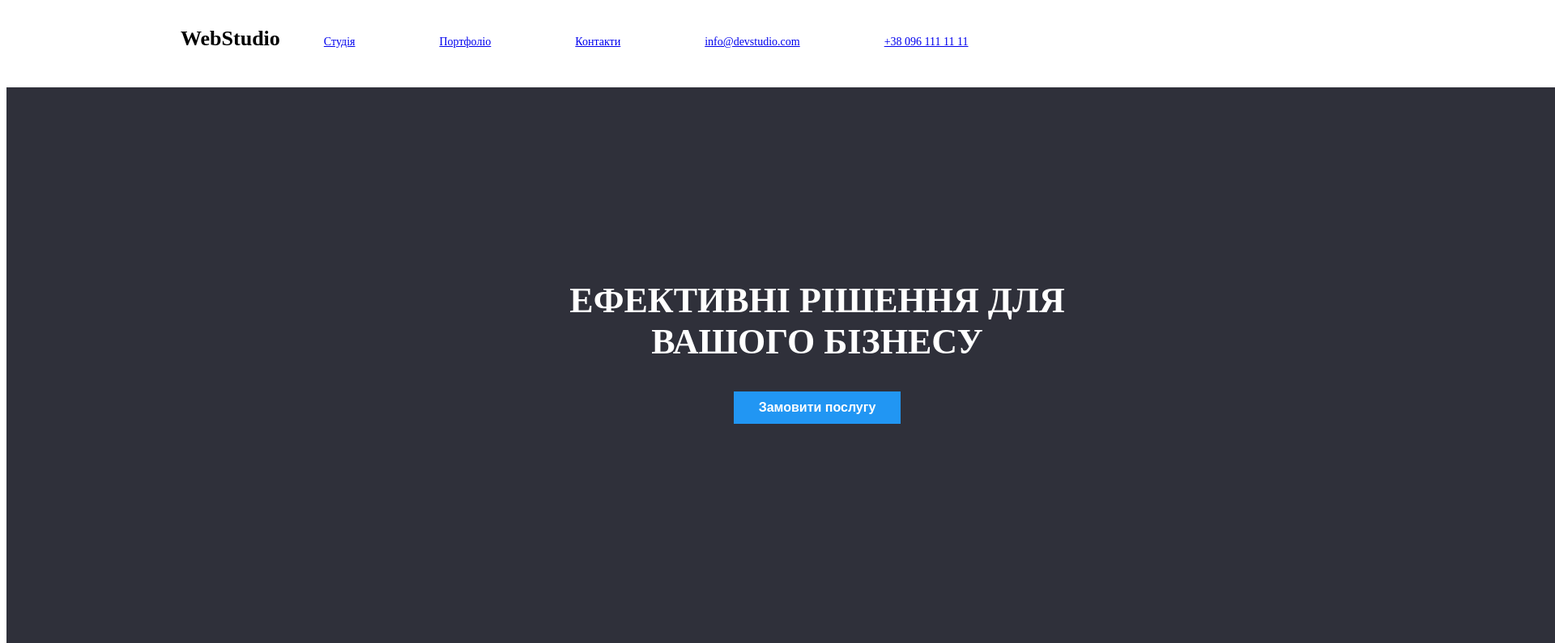
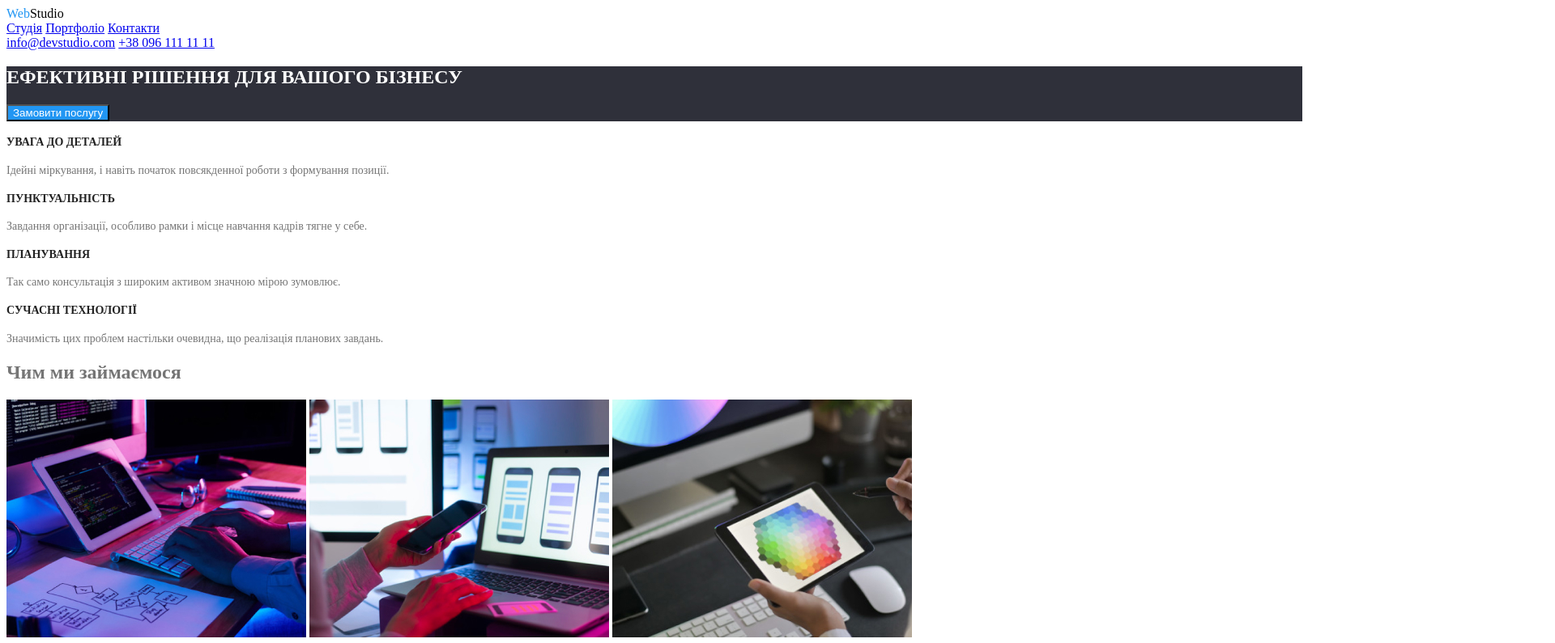
Before and after one commit to Yul1aPedchenko/WebStudioNew, a plain HTML site: page index.html in a window 1280 px wide. Shown: the top 795 px of the page at 81% size, 1920 px wide, since content can reach past the window. Drawn offline with Linux system fonts and the light colour scheme.

Commit message:
redactory code

```diff
--- a/css/style.css
+++ b/css/style.css
@@ -1,118 +1,57 @@
+:root {
+    --primary-text-color: #757575;
+    --title-text-color: #212121;
+    --secondary-text-color: #ffffff;
+    --background-button-color: #2196F3;
+    --primary-background-color: #FFF;
+    --background-team-color: #F5F4FA;
+    --logo-color: #000;
+    --secondary-background-color: #2F303A;
+
+}
+
 body {
     width: 1600px;
+    color: var(--primary-text-color);
+    background: var(--primary-background-color);
 }
 
-main {
-    padding: 0px 215px;
-    margin: 0px auto;
+/*header*/
+
+.logo {
+    color: var(--logo-color);
 }
 
-nav {
-    background-color: #fff;
-    width: 1600px;
-    height: 50px;
-    padding: 25px 215px;
+.blue {
+    color: var(--background-button-color);
 }
 
-.site {
-    font-weight: 700;
-    font-size: 26px;
+.site-list {
+    color: var(--title-text-color);
 }
 
-a {
-    padding: 0px 50px;
-    font-size: 14px;
-    line-height: 16px;
+/*Spost*/
+
+.post {
+    background-color: var(--secondary-background-color);
 }
 
-.info {
-    right: 250px;
+.postTitle {
+    color: var(--secondary-text-color);
 }
 
-.phone {
-    left: 123px;
+.postbtn {
+    background: var(--background-button-color);
+    color: var(--secondary-text-color);
+    cursor: pointer;
 }
 
-.cap {
-    border: 1px solid #2f303a;
-    background: #2F303A;
-    padding: 200px;
-    width: 1600px;
-    height: 300px;
-    color: #fff;
-    text-align: center;
+/*benefits*/
+.benefits-title {
+    color: var(--title-text-color);
+    font-size: 14px;
 }
 
-h1 {
-    font-weight: 900;
-    font-size: 44px;
+.benefits-text {
+    font-size: 14px;
 }
-
-.btn1 {
-    border: 1px solid #2196F3;
-    background-color: #2196F3;
-    padding-top: 10px;
-    padding-bottom: 10px;
-    padding-left: 30px;
-    padding-right: 30px;
-    color: #fff;
-    font-weight: 700;
-    font-size: 16px;
-}
-
-h4 {
-    color: #212121;
-}
-
-.PFeature {
-    color: #757575;
-    font-weight: 400;
-    font-size: 16px;
-}
-
-.card1 {
-    width: 270px;
-    height: 368px;
-    background-color: #fff;
-    box-shadow: 0px 1px 3px rgba(0, 0, 0, 0.12), 0px 1px 1px rgba(0, 0, 0, 0.14), 0px 2px 1px rgba(0, 0, 0, 0.2);
-    border-radius: 0px 0px 4px 4px;
-}
-
-.card {
-    width: 270px;
-    height: 260px;
-}
-
-.name {
-    margin-top: 10px;
-    margin-bottom: 10px;
-    font-weight: 500;
-    font-size: 16px;
-    text-align: center;
-}
-
-.position {
-    color: #757575;
-    font-weight: 400;
-    font-size: 16px;
-    margin: 10px;
-    text-align: center;
-}
-
-.OurTeam {
-    width: 1600px;
-    background: #F5F4FA;
-}
-
-footer {
-    width: 1600px;
-    height: 252px;
-    padding: 60px;
-    background: #2F303A;
-}
-
-.adress {
-    font-weight: 400;
-    font-size: 14px;
-    color: #fff;
-}
--- a/index.html
+++ b/index.html
@@ -1,5 +1,5 @@
 <!DOCTYPE html>
-<html lang="en">
+<html lang="ua">
 <head>
     <meta charset="UTF-8">
     <meta http-equiv="X-UA-Compatible" content="IE=edge">
@@ -8,96 +8,105 @@
     <link rel="stylesheet" href="css/style.css">
 </head>
 <body>
-    <header>
-        <nav>
-            <span class="site">WebStudio</span>
+    <header class="header">
+        <nav class="site-nav">
+                <a class="logo"><span class="blue">Web</span>Studio</a>
+                <nav class="site-list">
                     <a href="index.html">Студія</a>
                     <a href="index2.html">Портфоліо</a>
                     <a href="#">Контакти</a>
+                </nav>
+            </nav>
+            <nav>
                 <a href="mailto:info@devstudio.com" class="info">info@devstudio.com</a>
                 <a href="tel:+380961111111" class="phone">+38 096 111 11 11</a>
             </nav>
-        <section class="cap">
-             <h1>ЕФЕКТИВНІ РІШЕННЯ ДЛЯ <br> ВАШОГО БІЗНЕСУ</h1>
-             <button class="btn1">Замовити послугу</button>
-        </section>
     </header>
 
-    <main>
+    <main class="main">
+        <section class="post">
+             <h1 class="postTitle">ЕФЕКТИВНІ РІШЕННЯ ДЛЯ ВАШОГО БІЗНЕСУ</h1>
+             <button class="postbtn">Замовити послугу</button>
+        </section>
+
         <div>
 
-            <div class="features">
-                <article>
-                    <h4>УВАГА ДО ДЕТАЛЕЙ</h4>
-                    <p class="PFeature">Ідейні міркування, і навіть початок повсякденної роботи з формування позиції.</p>
+            <div class="benefits">
+                <article class="benefits-block">
+                    <h4 class="benefits-title">УВАГА ДО ДЕТАЛЕЙ</h4>
+                    <p class="benefits-text">Ідейні міркування, і навіть початок повсякденної роботи з формування позиції.</p>
                 </article>
 
-                <article>
-                    <h4>ПУНКТУАЛЬНІСТЬ</h4>
-                    <p class="PFeature">Завдання організації, особливо рамки і місце навчання кадрів тягне у себе.</p>
+                <article class="benefits-block">
+                    <h4 class="benefits-title">ПУНКТУАЛЬНІСТЬ</h4>
+                    <p class="benefits-text">Завдання організації, особливо рамки і місце навчання кадрів тягне у себе.</p>
                 </article>
 
-                <article>
-                    <h4>ПЛАНУВАННЯ</h4>
-                    <p class="PFeature">Так само консультація з широким активом значною мірою зумовлює.</p>
+                <article class="benefits-block">
+                    <h4 class="benefits-title">ПЛАНУВАННЯ</h4>
+                    <p class="benefits-text">Так само консультація з широким активом значною мірою зумовлює.</p>
                 </article>
 
-                <article>
-                    <h4>СУЧАСНІ ТЕХНОЛОГІЇ</h4>
-                    <p class="PFeature">Значимість цих проблем настільки очевидна, що реалізація планових завдань.</p>
+                <article class="benefits-block">
+                    <h4 class="benefits-title">СУЧАСНІ ТЕХНОЛОГІЇ</h4>
+                    <p class="benefits-text">Значимість цих проблем настільки очевидна, що реалізація планових завдань.</p>
                 </article>
             </div>
 
             <section class="WhatDoWeDo">
-                <h2>Чим ми займаємося</h2>
-                <img src="img/img.jpg" alt="" class="wdwdImg1">
-                <img src="img/img-1.jpg" alt="" class="wdwdImg2">
-                <img src="img/img-2.jpg" alt="" class="wdwdImg3">
+                <div>
+                    <h2 class="sectionTitle">Чим ми займаємося</h2>
+                </div>
+                <div>
+                    <img src="img/img.jpg" alt="" class="whatDoWeDoImg">
+                    <img src="img/img-1.jpg" alt="" class="whatDoWeDoImg">
+                    <img src="img/img-2.jpg" alt="" class="whatDoWeDoImg">
+                </div>
             </section>
 
             <section class="OurTeam">
-                <h2>Наша команда</h2>
-                <article class="card1">
+                <h2 class="sectionTitle">Наша команда</h2>
+                <article class="teamCard">
                     <div>
                         <img src="img/i.jpg" alt="" class="card">
                     </div>
-                    <h4 class="name">Ігор Дем'яненко</h4>
-                    <p class="position">Product Designer</p class="PFeature">
+                    <h4 class="teamName">Ігор Дем'яненко</h4>
+                    <p class="position">Product Designer</p>
                 </article>
 
-                <article class="card1">
+                <article class="teamCard">
                     <div>
                         <img src="img/o.jpg" alt="" class="card">
                     </div>
-                    <h4 class="name">Ольга Рєпіна</h4>
-                    <p class="position">Frontend Developer</p class="PFeature">
+                    <h4 class="teamName">Ольга Рєпіна</h4>
+                    <p class="position">Frontend Developer</p>
                 </article>
 
-                <article class="card1">
+                <article class="teamCard">
                     <div>
                         <img src="img/mk.jpg" alt="" class="card">
                     </div>
-                    <h4 class="name">Микола Тарасов</h4>
-                    <p class="position">Marketing</p class="PFeature">
+                    <h4 class="teamName">Микола Тарасов</h4>
+                    <p class="position">Marketing</p>
                 </article>
 
-                <article class="card1">
+                <article class="teamCard">
                     <div>
                         <img src="img/m.jpg" alt="" class="card">
                     </div>
-                    <h4 class="name">Михайло Єрмаков</h4>
-                    <p class="position">UI Designer</p class="PFeature">
+                    <h4 class="teamName">Михайло Єрмаков</h4>
+                    <p class="position">UI Designer</p>
                 </article>
             </section>
         </div>
     </main>
 
-    <footer>
+    <footer class="pageFooter">
         <div>
-            <span>WebStudio</span>
+            <a href="#" class="logo"><span class="blue">Web</span>Studio</a>
             <p class="adress">м. Київ, пр-т Лесі Українки, 26</p>
-            <p class="PFeature">info@devstudio.com</p>
-            <p class="PFeature">+38 096 111 11 11</p>
+            <p class="email">info@devstudio.com</p>
+            <p class="phone">+38 096 111 11 11</p>
         </div>
     </footer>
 </body>
```
Also changed, not shown: index2.html (+10 -7 lines). Lines whose indentation alone changed are shown as unchanged.
